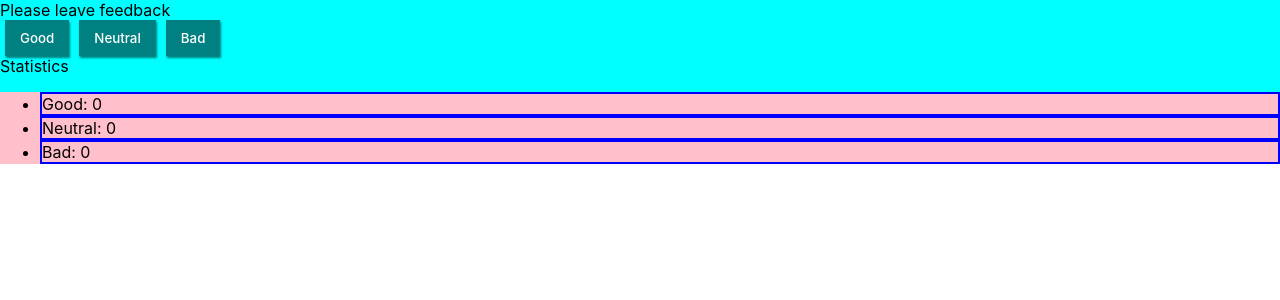
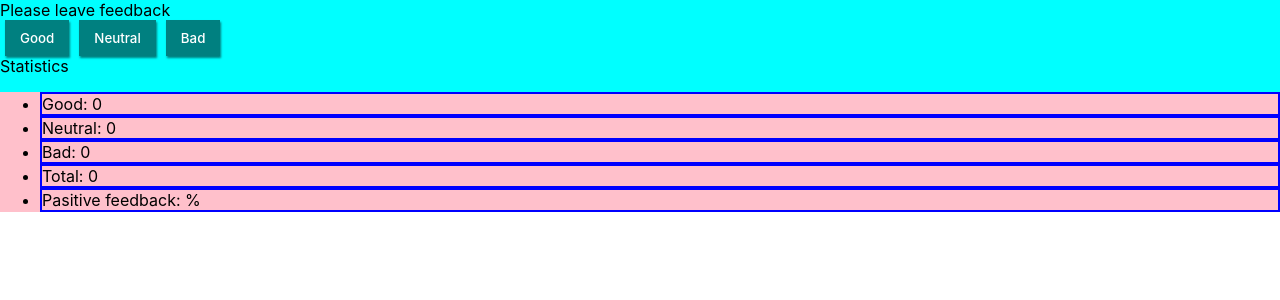
Before and after one commit to oksanazabl/goit-react-hw-04-feedback, a React (Create React App) app: page / in a window 1280 px wide. Shown: the top 300 px of the page. Built offline with nearby package versions, Linux system fonts and the light colour scheme.

Commit message:
add total

```diff
--- a/src/components/App.jsx
+++ b/src/components/App.jsx
@@ -18,6 +18,11 @@ class App extends Component {
     });
   };
 
+  totalFeedback = () => {
+    const total = this.state.good + this.state.neutral + this.state.bad;
+    return total;
+  };
+
   render() {
     return (
       <div>
@@ -26,9 +31,12 @@ class App extends Component {
         </Section>
         <Section title="Statistics">
           <Statistics
-          good={this.state.good}
-          neutral={this.state.neutral}
-          bad={this.state.bad}
+            good={this.state.good}
+            neutral={this.state.neutral}
+            bad={this.state.bad}
+            total={this.totalFeedback()}
+
+
           />
         </Section>
       </div>
--- a/src/components/Statistics/Statistics.jsx
+++ b/src/components/Statistics/Statistics.jsx
@@ -1,6 +1,6 @@
 import css from './Statistics.module.css';
 
-const Statistics = ({ good, neutral, bad }) => {
+const Statistics = ({ good, neutral, bad, total, pasitiveParsentage }) => {
   return (
     <ul className={css.Statistics}>
       <li className={css.Statistics__poit}>
@@ -13,6 +13,12 @@ const Statistics = ({ good, neutral, bad }) => {
       <li className={css.Statistics__poit}>
         Bad: {bad}
       </li>
+      <li className={css.Statistics__poit}>
+        Total: {total}
+      </li>
+      <li className={css.Statistics__poit}>
+      Pasitive feedback: {pasitiveParsentage}%
+      </li>
     </ul>
   );
 };
```
